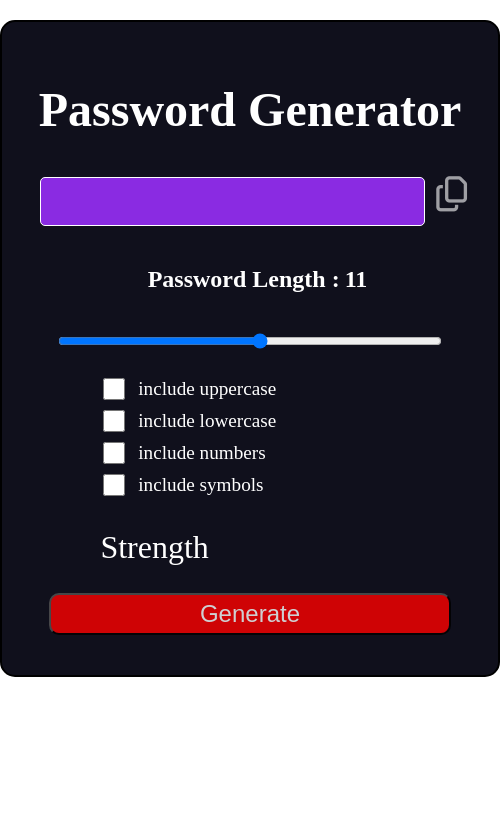
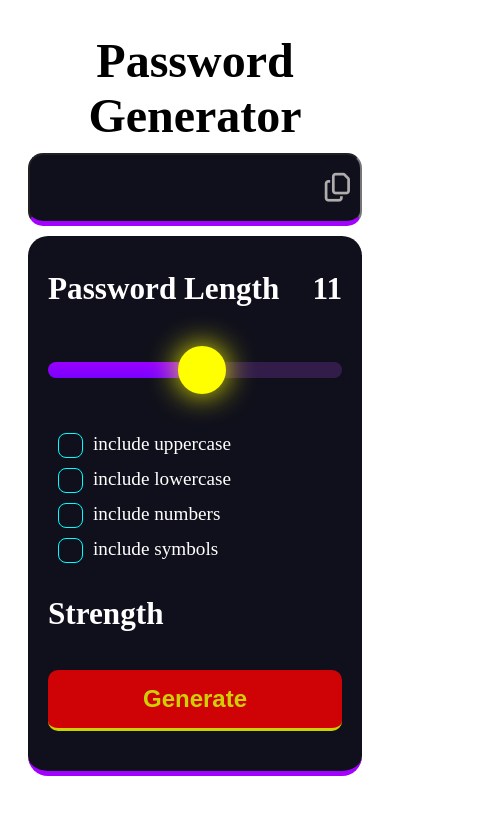
Before and after one commit to abhis12321/password-generator, a plain HTML site: page randomPassword.htm in a window 390 px wide. Shown: the whole page, 500 px wide, since content can reach past the window. Drawn offline with Linux system fonts and the light colour scheme.

Commit message:
nearly completed

```diff
--- a/randomPassword.css
+++ b/randomPassword.css
@@ -3,122 +3,265 @@
     padding: 0;
     box-sizing: border-box;
     background: local;
-    color: white;
+    /* color: white; */
 }
 .cantainer {
-    min-height: 70vh;
-    min-width: 500px;
-    padding: 20px;
-    margin: 20px auto;
-    border: 2px solid black;
+    width: 480px;
+    margin:8px auto;
     border-radius: 15px;
     text-align: center;
-    background-color: rgb(16, 16, 28);
 }
 [tag] {
     font-size: 3rem;
-    margin: 40px auto;
+    margin: 20px auto;
 }
+
+/* show password box */
 .pass-box {
-    padding-left: 4%;
     margin: 20px auto;
     width: 100%;
     display: flex;
     justify-content: center;
+    position: relative;
+    margin-bottom: 40px;
 }
 .pass-box input {
-    padding: 5px;
-    width: 88%;
+    padding: 5px 0;
+    width: 100%;
     font-size: 2rem;
-    border-radius: 5px;
+    border-radius: 15px;
     text-align: center;
-    background-color: blueviolet;
+    line-height: 3.5rem;
+    background: local;
     outline: none;
-    border: 1px solid white;
+    color: yellow;
+    background-color: rgb(16, 16, 28);
+    border-bottom: 5px solid rgb(162, 0, 255);
 }
 .pass-box i {
-    font-size: 2.2rem;
-    width: 12%;
+    color: rgb(177, 172, 172);
+    right: 12px;
+    top: 20px;
+    position: absolute;
+    font-size: 1.8rem;
+    font-weight: 400;
     cursor: pointer;
-    color: black;
-    opacity: .6;
-    color: white;
 }
 .pass-box i:hover {
+    color: rgb(60, 50, 205);
+}
+.copied::after {
+    content: "copied";
+    position: absolute;
+    right: -10px;
+    top: -30px;
+    background-color: rgb(86, 3, 86);
+    color: white;
+    border-radius: 10px;
+    font-size: 14px;
+    padding: 7px;
+    text-transform: lowercase;
     opacity: 1;
 }
+
+/* others */
+.other {
+    margin-top: 10px;
+    padding: 20px;
+    width: 100%;
+    color: white;
+    border-radius: 20px;
+    background-color: rgb(16, 16, 28);
+    border-bottom: 5px solid rgb(162, 0, 255);
+}
+/* show password length */
 .pass-length {
+    margin: 10px auto;
+    margin-bottom: 2px;
+    display: flex;
+    justify-content: space-between;
+    width: 100%;
+    font-size: 1.3rem;
+}
+[pass-len] {
+    appearance: none;
+    height: 1rem;
     margin: 40px auto;
-    display: flex;
-    justify-content: center;
-    width: 95%;
-    padding-left: 10px;
+    margin-bottom: 20px;
+    width: 100%;
+    appearance: none;
+    border-radius: 10px;
+    background-color: rgba(68, 37, 97, 0.671);
+    background-image: linear-gradient(rgb(153, 0, 255) , rgb(123, 0, 255));
+    background-repeat: no-repeat;
+    background-size: 55% 100%;
 }
-[pass-len]{
-    width: 84%;
+[pass-len]:focus {
+    outline: 1px solid yellow;
 }
-.pass-length h2{
-    /* font-size: 1.5rem; */
-    padding-left: 5px;
+[pass-len]::-webkit-slider-thumb:hover {
+    background-color: rgb(76, 3, 194);
 }
+[pass-len]::-webkit-slider-thumb {
+    appearance: none;
+    height:1rem;
+    width: 1rem;
+    border-radius: 50%;
+    background-color: yellow;
+    position: relative;
+    cursor: pointer;
+    box-shadow: 0 0 10px yellow;
+    transform: scale(3);
+}
+
+
+/* All check boxes */
 .check-box-cant {
-    margin: 20px auto;
+    margin: 30px auto;
     display: flex;
     flex-direction: column;
     align-items: start;
 }
 .check-box {
     margin: 5px auto;
-    width: 70%;
+    width: 100%;
     display: flex;
 }
 .check-box input {
-    width: 15%;
+    appearance: none;
+    position: relative;
+    margin: 0 10px;
+    border: 1px solid cyan;
+    width: 25px;
+    height: 25px;
+    border-radius: 8px;
+    cursor: pointer;
+}
+.check-box input:checked {
+    background-color: rgba(0, 255, 255, 0.7);
+}
+.check-box input::after {
+    position: relative;
+}
+.check-box input:checked::after {
+    position: absolute;
+    content: "✓";
+    color: red;
+    font-weight: 700;
+    top: -6px;
+    left: 5px;
+    font-size: 1.4rem;
+    z-index: 2;
 }
 .check-box label {
     font-size: 1.2rem;
+    cursor: pointer;
 }
+
+/* Show strength of password */
 .strength {
-    padding: 10px;
-    width: 70%;
-    margin: auto;
+    padding-right:20px;
+    margin: 20px auto;
     display: flex;
+    font-size: 1.3rem;
     line-height: 2rem;
-}
-.strength P {
-    text-align: start;
-    width: 85%;
-    font-size: 2rem;
+    justify-content: space-between;
+    align-items: center;
 }
 .strength div {
-    width: 11%;
+    width: 12px;
+    height: 12px;
     border-radius: 50%;
+    transform: scale(3.3);
 }
 [generate] {
-    background-color: red;
-    width: 88%;
+    appearance: none;
+    border: none;
+    outline: none;
+
+    background: red;
+    border-bottom:3px solid yellow;
+    width: 100%;
     font-size: 1.5rem;
+    font-weight: 700;
+    color: yellow;
     border-radius: 10px;
     padding: 5px;
     margin: 20px auto;
     cursor: pointer;
     opacity: .8;
+    line-height: 3rem;
+
 }
 [generate]:hover {
     opacity: 1;
 }
 [generate]:active {
-    color: white;
+    border-bottom:none;
+    border-top:3px solid yellow;
 }
 .good {
-    background-color: yellowgreen;
-    box-shadow: 0 0 20px yellowgreen;
+    background-color: yellow;
+    box-shadow: 0 0 10px yellow;
 }
 .weak {
     background-color: red;
-    box-shadow: 0 0 20px red;
+    box-shadow: 0 0 10px red;
 }
 .strong {
-    background-color: green;
-    box-shadow: 0 0 20px green;
+    background-color: rgb(0, 250, 0);
+    box-shadow: 0 0 10px rgb(4, 225, 4);
 }
+
+@media screen and (max-width:520px) {
+    .cantainer {
+        width: 400px;
+        height: 90vh;
+        padding: 8px;
+        margin: 15px auto;
+    }
+    [tag] {
+        margin: 10px auto;
+    }
+    .strength div {
+        width: 14%;
+    }
+    .pass-box {
+        margin: 15px auto;
+    }
+    .pass-length {
+        margin: 15px auto;
+    }
+}
+@media screen and (max-width:400px) {
+    .cantainer {
+        width: 350px;
+        height: 78vh;
+        max-height: 300px;
+    }
+    .strength div {
+        width: 15.5%;
+    }
+    .pass-box {
+        margin: 10px auto;
+    }
+    .pass-length {
+        margin: 15px auto;
+    }
+}
+@media screen and (max-width:350px) {
+    .cantainer {
+        width: 300px;
+        height: 84vh;
+        max-height: 200px;
+    }
+    .strength div {
+        width: 19%;
+    }
+    .pass-box {
+        margin: 10px auto;
+    }
+    .pass-length {
+        margin: 15px auto;
+    }
+}
--- a/randomPassword.htm
+++ b/randomPassword.htm
@@ -13,11 +13,12 @@
         <div class="pass-box">
             <input type="text"  password readonly>
             <i class="fa-regular fa-copy" copy></i>
-            <i class="fa-solid fa-check" style="display: none;"></i>
+            <!-- <i class="fa-solid fa-check" style="display: none;"></i>/ -->
         </div>
 
+        <div class="other">
         <div class="pass-length">
-            <h2>Password Length : </h2>
+            <h2>Password Length</h2>
             <h2 display-len>11</h2>
         </div>
 
@@ -41,10 +42,12 @@
             </div>
         </div>
         <div class="strength">
-            <p>Strength</p>
+            <h2>Strength</h2>
             <div class="circle"></div>
         </div>
         <button generate>Generate</button>
+
+        </div>
     </div>
 
     <script src="randomPassword.js"></script>
--- a/randomPassword.js
+++ b/randomPassword.js
@@ -11,14 +11,12 @@ let length = document.querySelector('[pass-len]');
 
 
 copybtn.addEventListener('click' , (event) => {
-    let check = copybtn.nextElementSibling;
+    if(passwd.value)
     navigator.clipboard.writeText(passwd.value)
     .then(res => {
-        copybtn.style.display = 'none';
-        check.style.display = 'block';
+        copybtn.classList.add('copied');
         setTimeout(() => {
-            copybtn.style.display = 'block';
-            check.style.display = 'none';
+            copybtn.classList.remove('copied');
         } , 2000);
     })
     .catch(err => {
@@ -53,19 +51,20 @@ function checkStrength(p) {
         circle.classList.remove('good');
         circle.classList.add('strong');
     }
-    else if((number.checked & lowercase.checked & uppercase.checked) | (symbol.checked & number.checked & uppercase.checked) | ((symbol.checked & number.checked & lowercase.checked))| (length.value >= 10 && p.length > 1 & symbol.checked)) {
+    else if((number.checked & lowercase.checked & uppercase.checked) | (symbol.checked & number.checked & uppercase.checked) | ((symbol.checked & number.checked & lowercase.checked))| (length.value >= 10 && p.length > 1 & symbol.checked) | (length.value >= 15 && p.length > 1 )) {
         circle.classList.remove('weak');
         circle.classList.remove('strong');
         circle.classList.add('good');
     }
     else {
-        circle.classList.add('weak');
         circle.classList.remove('good');
         circle.classList.remove('strong');
+        circle.classList.add('weak');
     }
 }
 
-length.addEventListener('change' , (event) => {
+length.addEventListener('input' , (event) => {
+    length.style.backgroundSize = `${((length.value-0) * 100 / 20)}% 100%`
     document.querySelector('[display-len]').innerText = length.value;
 })
 
@@ -84,6 +83,7 @@ function randomPass() {
     if(symbol.checked) {
         p.push(3);
     }
+    if(p.length == 0) return ;
     let password = "";
     let l = length.value;
     for(let i = l; i > 0; i--) {
```
